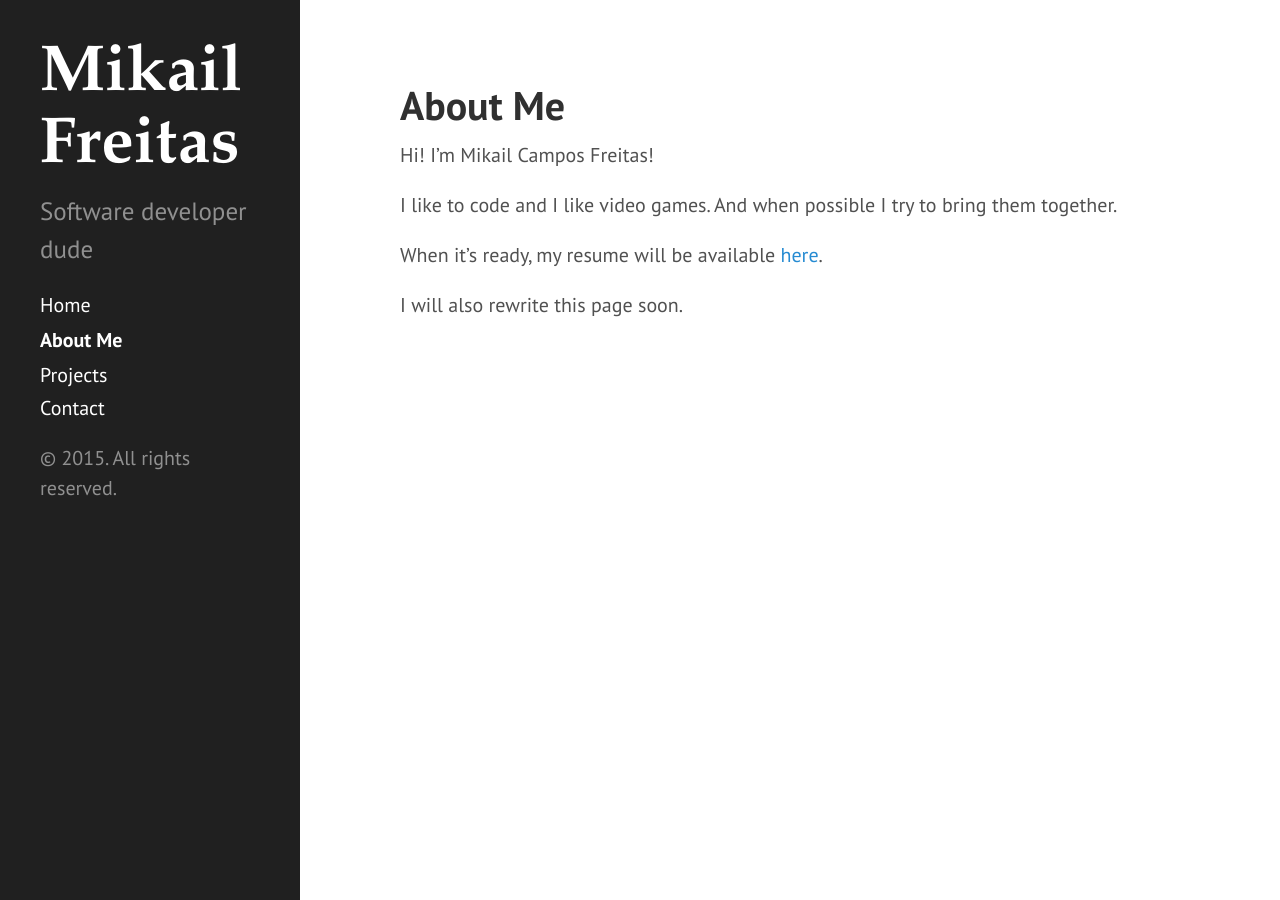
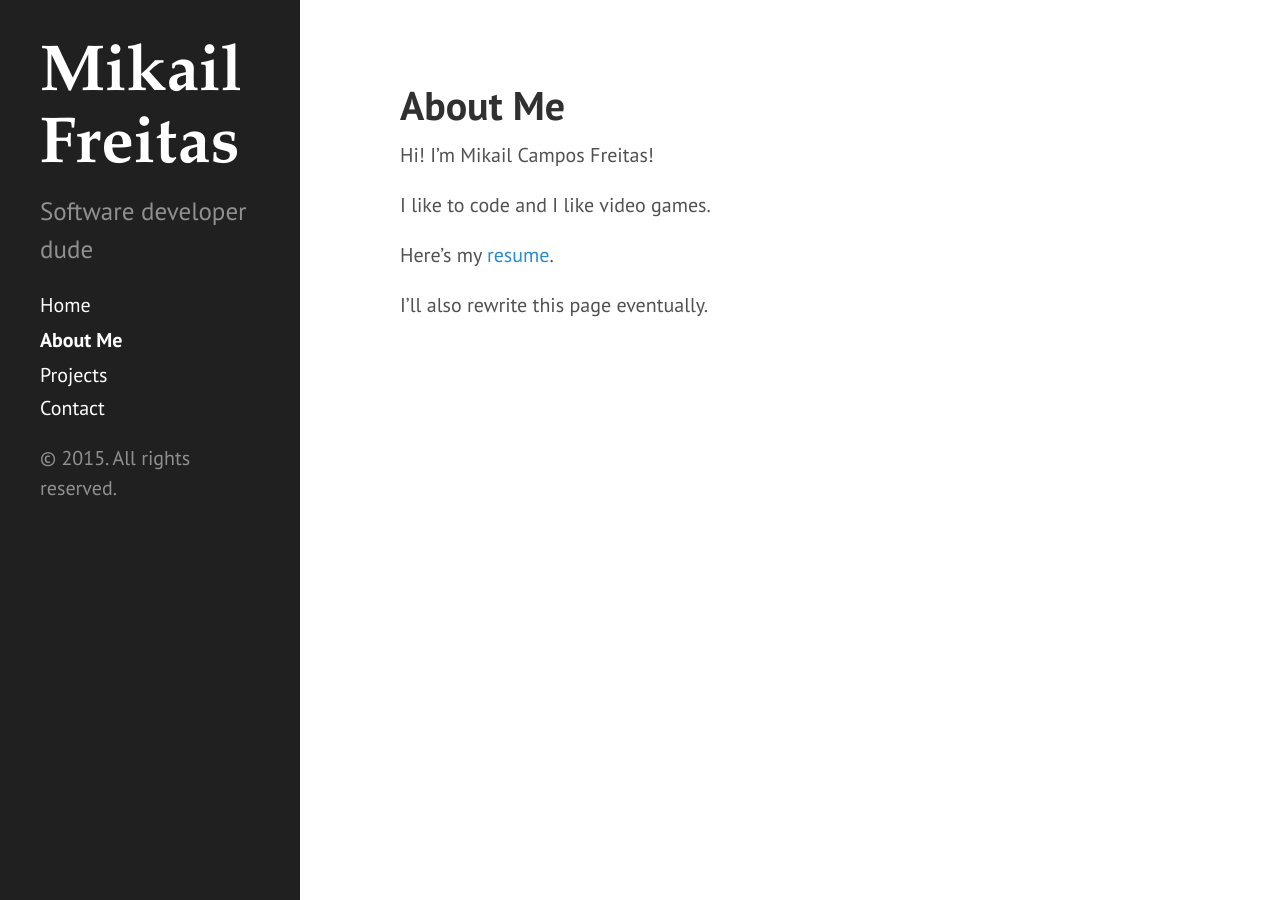
Before and after one commit to mikailcf/mikailcf.github.io, a Jekyll site: the page built from about.md, in a window 1280 px wide. Built offline with Jekyll 4.4.1, drawn with Linux system fonts in a browser that asks for light colours; Markdown is read by kramdown in place of the engine named in the settings.

Commit message:
about atualizado

```diff
--- a/about.md
+++ b/about.md
@@ -5,11 +5,11 @@ title: About Me
 
 Hi! I'm Mikail Campos Freitas!
 
-I like to code and I like video games. And when possible I try to bring them together.
+I like to code and I like video games.
 
-When it's ready, my resume will be available <a href="{{ site.baseurl }}mikail_cv_en.pdf">here</a>.
+Here's my <a href="{{ site.baseurl }}mikail_cv_en.pdf">resume</a>.
 
-I will also rewrite this page soon.
+I'll also rewrite this page eventually.
 
 <!-- <p class="message">
   Hey there! This page is included as an example. Feel free to customize it for your own use upon downloading. Carry on!
```
